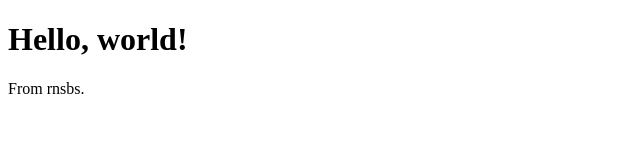
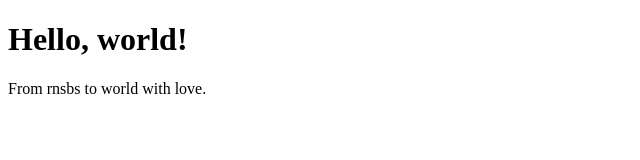
Before and after one commit to rnsbs/rnsbs.github.io, a plain HTML site: page index.html in a window 1280 px wide. Shown: the whole page, without its empty margins (0-640 px from the left). Drawn offline with Linux system fonts and the light colour scheme.

Commit message:
Update index.html

```diff
--- a/index.html
+++ b/index.html
@@ -6,6 +6,6 @@
   </head>
   <body>
     <h1>Hello, world!</h1>
-    <p>From rnsbs.</p>
+    <p>From rnsbs to world with love.</p>
   </body>
 </html>
```
